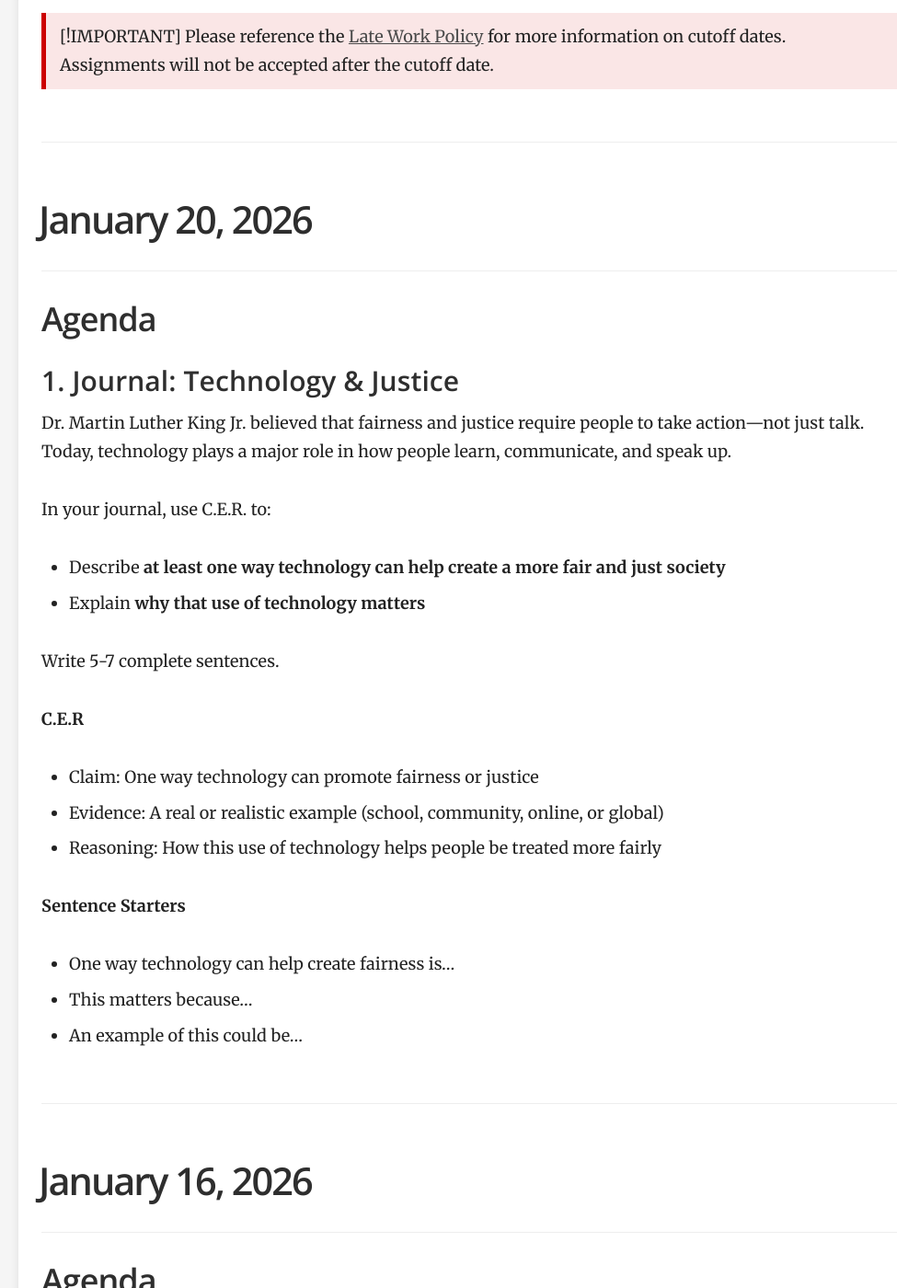
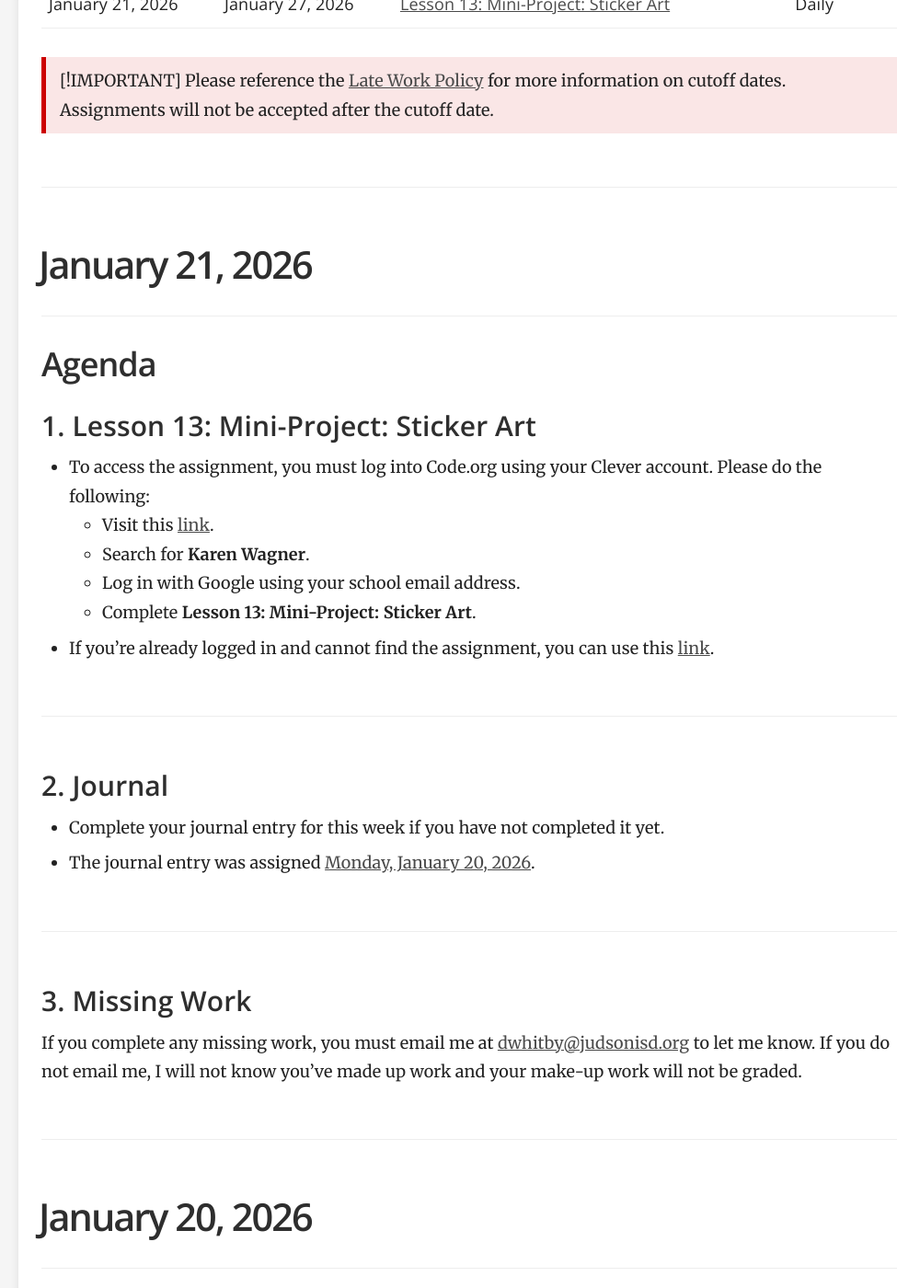
Before and after one commit to mswhitby/classroom, a Jekyll site: the page built from _docs/classes/1st.md, in a window 1280 px wide and 1400 px high, scrolled down 829 px. Shown: the whole window at 92% size, without its empty margins (280-1280 px from the left). Built offline with Jekyll 4.4.1, drawn with Linux system fonts in a browser that asks for light colours.

Commit message:
Updated lessons

```diff
--- a/_docs/classes/1st.md
+++ b/_docs/classes/1st.md
@@ -86,6 +86,13 @@ order: 1
     <td align="left">Daily</td>
   </tr>
 
+   <tr>
+    <td align="left">January 21, 2026</td>
+    <td align="left">January 27, 2026</td>
+    <td align="left"><a href="https://github.com/mswhitby/classroom/blob/main/_docs/classes/1st.md#january-21-2026">Lesson 13: Mini-Project: Sticker Art</a></td>
+    <td align="left">Daily</td>
+  </tr>
+
 
 </table>
 
@@ -93,6 +100,34 @@ order: 1
 > Please reference the [Late Work Policy](https://github.com/mswhitby/classroom/blob/main/_docs/resources/late_work.md) for more information on cutoff dates. Assignments will not be accepted after the cutoff date.
 
 ****
+
+# January 21, 2026
+
+## Agenda
+
+### 1. Lesson 13: Mini-Project: Sticker Art
+- To access the assignment, you must log into Code.org using your Clever account. Please do the following:
+    - Visit this [link](https://clever.com/oauth/district-picker?client_id=2f27405716644a951b23&redirect_uri=https%3A%2F%2Fstudio.code.org%2Fusers%2Fauth%2Fclever%2Fcallback&response_type=code&state=ede33ff61289cf32708a0f54079cdd23e31d0b0a02b0e0e8).
+    - Search for **Karen Wagner**.
+    - Log in with Google using your school email address.
+    - Complete **Lesson 13: Mini-Project: Sticker Art**.
+
+- If you're already logged in and cannot find the assignment, you can use this [link](https://studio.code.org/courses/express-2025/units/1/lessons/13/levels/1).
+
+----
+
+### 2. Journal
+
+- Complete your journal entry for this week if you have not completed it yet.
+- The journal entry was assigned [Monday, January 20, 2026](https://github.com/mswhitby/WHSTechNotes/blob/main/journal.md#january-20-2026).
+
+----
+
+### 3. Missing Work
+
+If you complete any missing work, you must email me at <dwhitby@judsonisd.org> to let me know. If you do not email me, I will not know you've made up work and your make-up work will not be graded.
+
+----
 
 # January 20, 2026
 
```
Also changed, not shown: _docs/classes/3rd.md (+35 -0 lines), _docs/classes/7th.md (+35 -0 lines).
